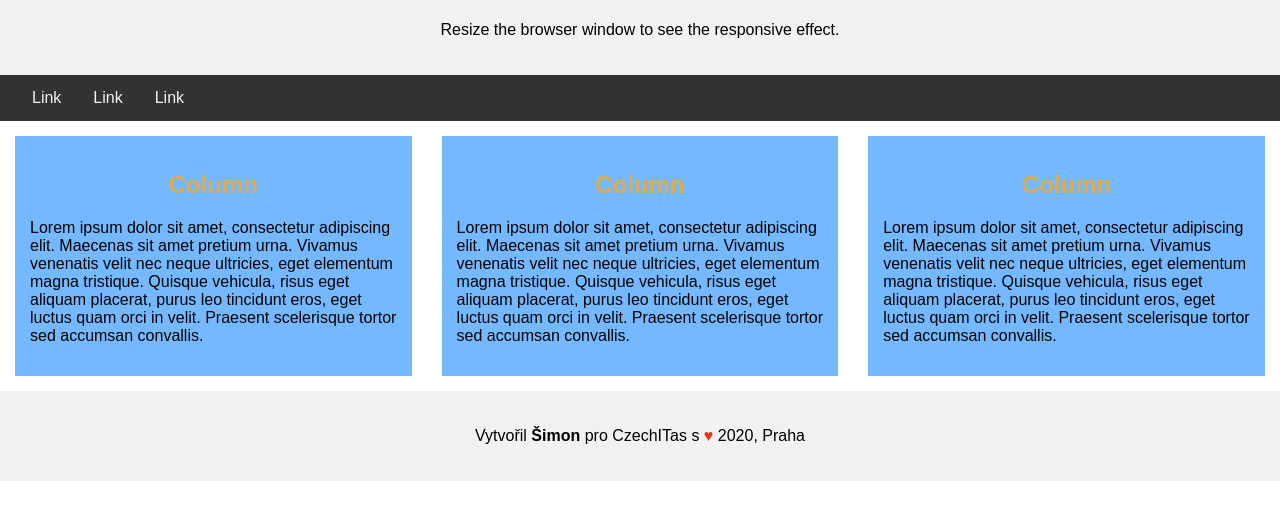
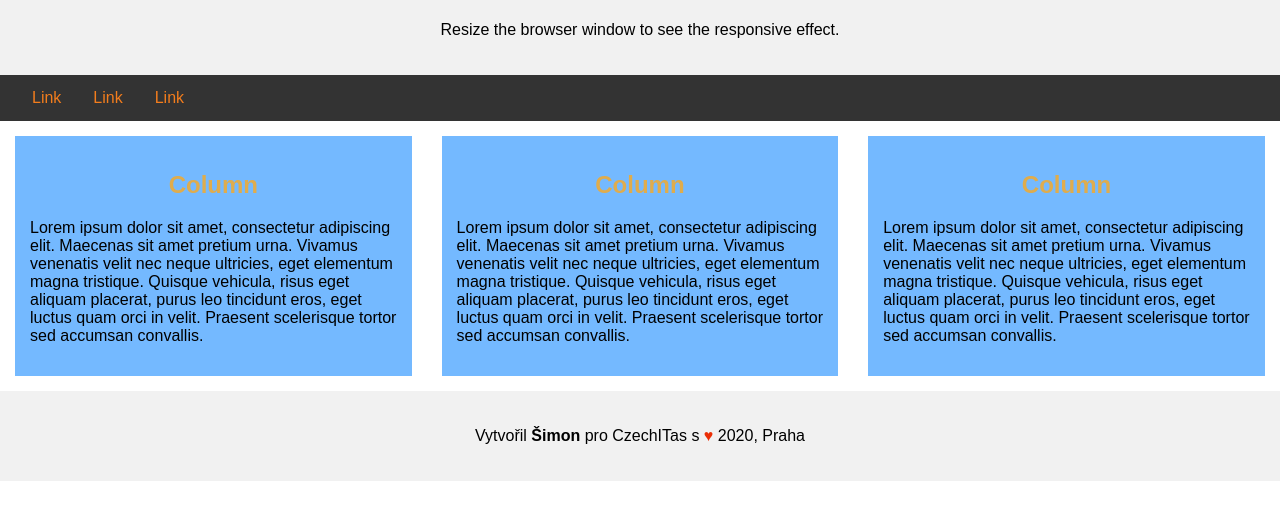
Before and after one commit to JanaNovotna/procvicovaniPraceSGitem, a plain HTML site: page index.html in a window 1280 px wide. Shown: the part 79-598 px from the top of the page. Drawn offline with Linux system fonts and the light colour scheme.

Commit message:
New nav link color

```diff
--- a/style.css
+++ b/style.css
@@ -32,7 +32,7 @@
 .topnav a {
   float: left;
   display: block;
-  color: #f2f2f2;
+  color: #f37d1d;
   text-align: center;
   padding: 14px 16px;
   text-decoration: none;
```
